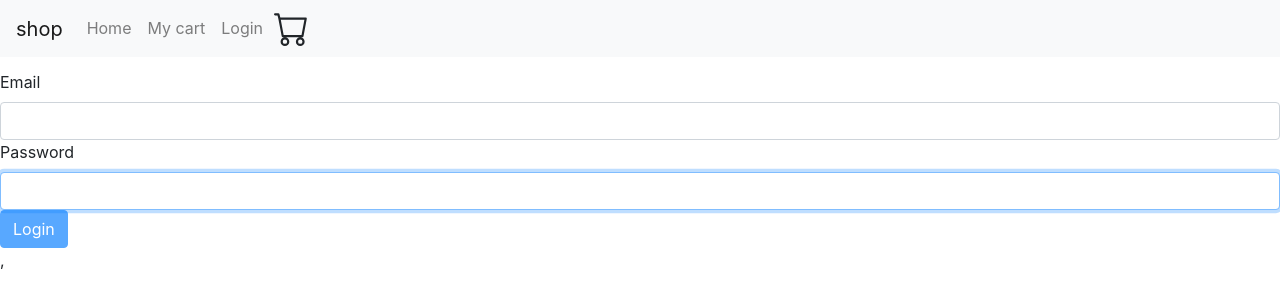
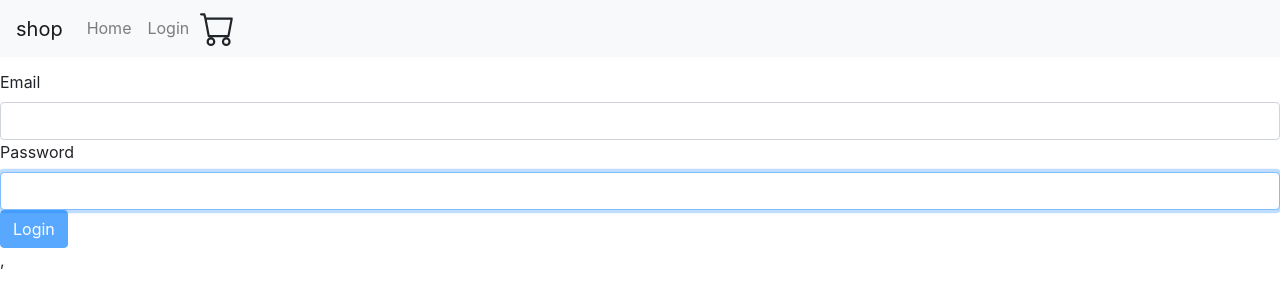
Before and after one commit to joshuamontevirgen/react-shop-, a React (Create React App) app in the folder react-shop/: page /login in a window 1280 px wide. Shown: the top 304 px of the page. Built offline with nearby package versions, Linux system fonts and the light colour scheme.

Commit message:
navbar update

```diff
--- a/react-shop/src/App.js
+++ b/react-shop/src/App.js
@@ -64,7 +64,7 @@ export default function App() {
             <Navbar />
             <div id="main-container">
               <Routes>
-                <Route exact path="/" element={<Home />} />
+                <Route exact path="/" element={<Catalog />} />
                 <Route exact path="/login" element={<Login />} />
                 <Route exact path="/profile" element={<PrivateRoute />}>
                   <Route exact path="/profile" element={<Profile />} />
--- a/react-shop/src/components/Navbar.js
+++ b/react-shop/src/components/Navbar.js
@@ -34,11 +34,6 @@ const Navbar = () => {
           )}
 
           <li className="nav-item">
-            <Link className="nav-item nav-link" to="/cart">
-              My cart
-            </Link>
-          </li>
-          <li className="nav-item">
             {isAuthenticated ? (
               <Link
                 className="nav-item nav-link"
```
